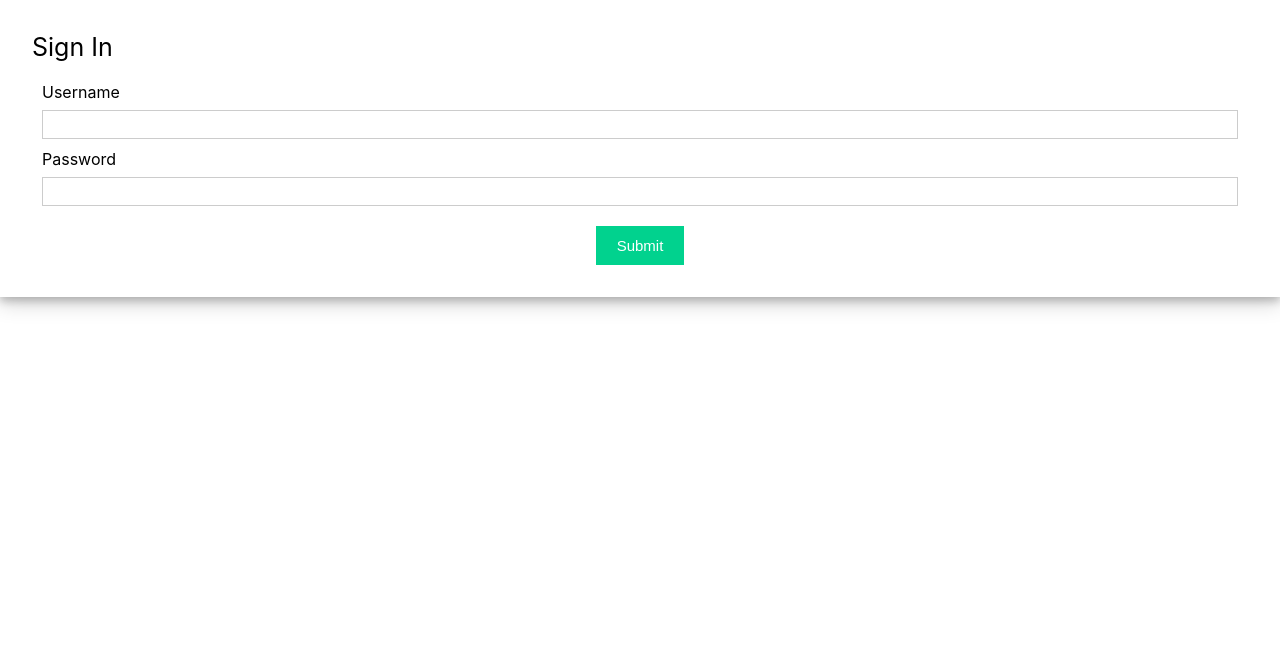
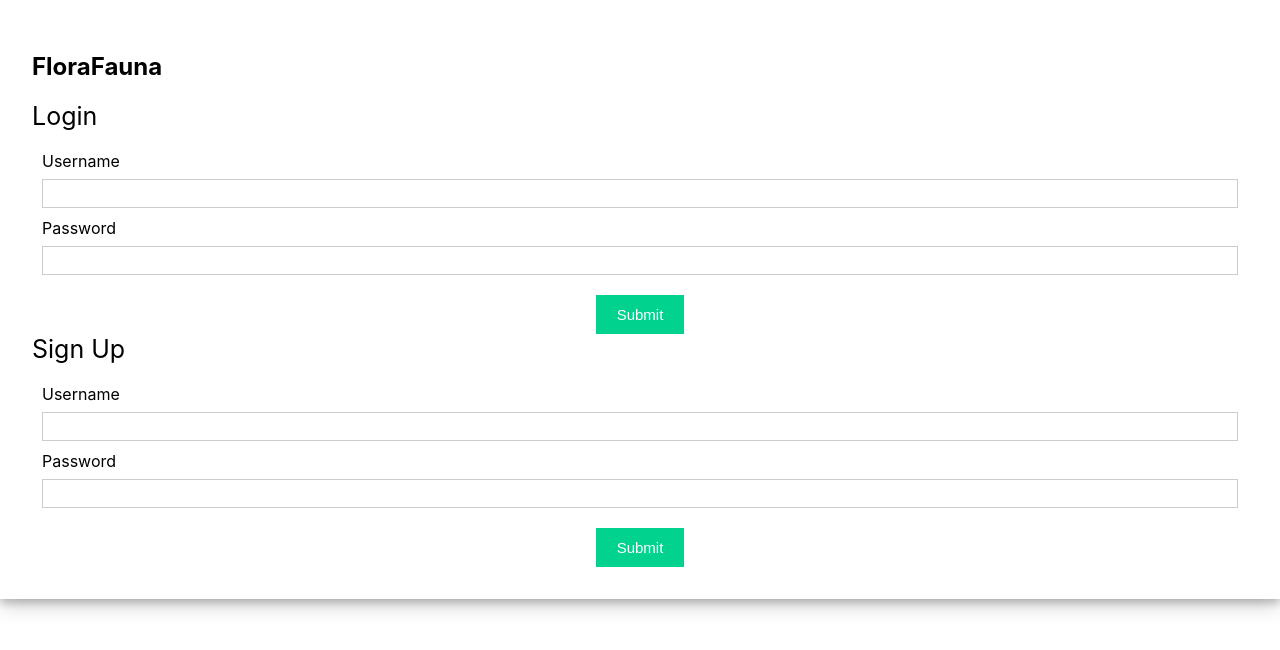
Before and after one commit to ayang007/flora-fauna, a React (Create React App) app: page / in a window 1280 px wide. Shown: the top 650 px of the page. Built offline with nearby package versions, Linux system fonts and the light colour scheme.

Commit message:
Added title and separate login and signup forms

```diff
--- a/src/App.js
+++ b/src/App.js
@@ -77,7 +77,10 @@ function App() {
   return (
     <div className="app">
       <div className="login-form">
-        <div className="title">Sign In</div>
+      <h2>FloraFauna</h2>
+        <div className="title">Login</div>
+        {isSubmitted ? <div>User successfully logged in</div> : renderForm}
+        <div className="title">Sign Up</div>
         {isSubmitted ? <div>User successfully logged in</div> : renderForm}
       </div>
     </div>
```
